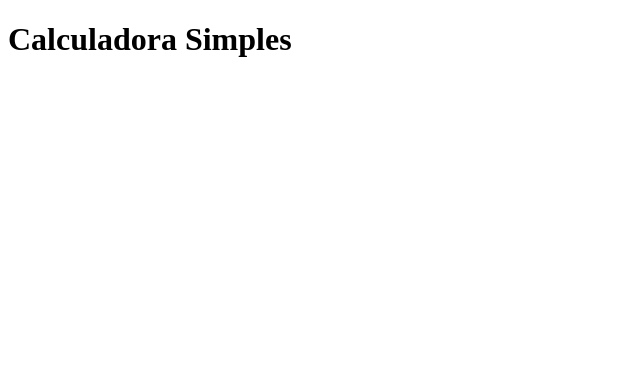
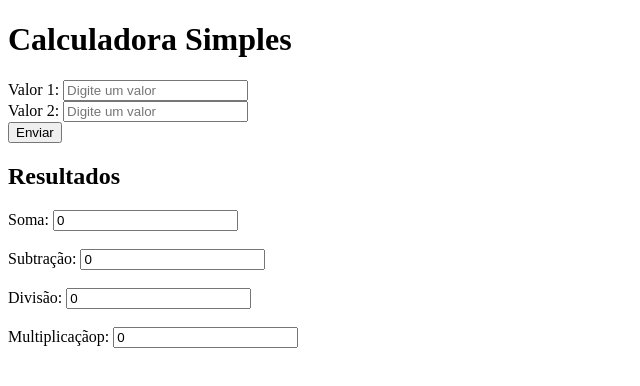
Before and after one commit to robsnmc/devweb, a plain HTML site: page aulaJS3/ex02.html in a window 1280 px wide. Shown: the whole page, without its empty margins (0-640 px from the left). Drawn offline with Linux system fonts and the light colour scheme.

Commit message:
Exemplo JS

```diff
--- a/aulaJS3/ex02.html
+++ b/aulaJS3/ex02.html
@@ -4,14 +4,44 @@
     <meta charset="UTF-8">
     <meta name="viewport" content="width=device-width, initial-scale=1.0">
     <title>Calculadora</title>
+    <script src="script.js"></script>
 </head>
 <body>
     <h1>Calculadora Simples</h1>
 
     <form id="formCalculadora">
         <div>
+            <label for="valor1">
+                Valor 1: <input type="number" id="valor1" placeholder="Digite um valor">
+            </label>
+        </div>
 
+        <div>
+            <label for="valor2">
+                Valor 2: <input type="number" id="valor2" placeholder="Digite um valor">
+            </label>
         </div>
+
+        <input type="button" value="Enviar" onclick="calcular()">
     </form>
+
+    <div>
+        <h2>Resultados</h2>
+        <label for="soma">
+            Soma: <input type="text" id="soma" value="0" readonly>
+        </label>
+        <br><br>
+        <label for="sub">
+            Subtração: <input type="text" id="sub" value="0" readonly>
+        </label>
+        <br><br>
+        <label for="divisao">
+            Divisão: <input type="text" id="divisao" value="0" readonly>
+        </label>
+        <br><br>
+        <label for="mult">
+            Multiplicaçãop: <input type="text" id="mult" value="0" readonly>
+        </label>
+    </div>
 </body>
 </html>
--- /dev/null
+++ b/aulaJS3/script.js
@@ -0,0 +1,6 @@
+function calcular() {
+    soma.value = parseInt(valor1.value) + parseInt(valor2.value);
+    sub.value = parseInt(valor1.value) - parseInt(valor2.value);
+    divisao.value = parseInt(valor1.value) / parseInt(valor2.value);
+    mult.value = parseInt(valor1.value) * parseInt(valor2.value);
+}
```
